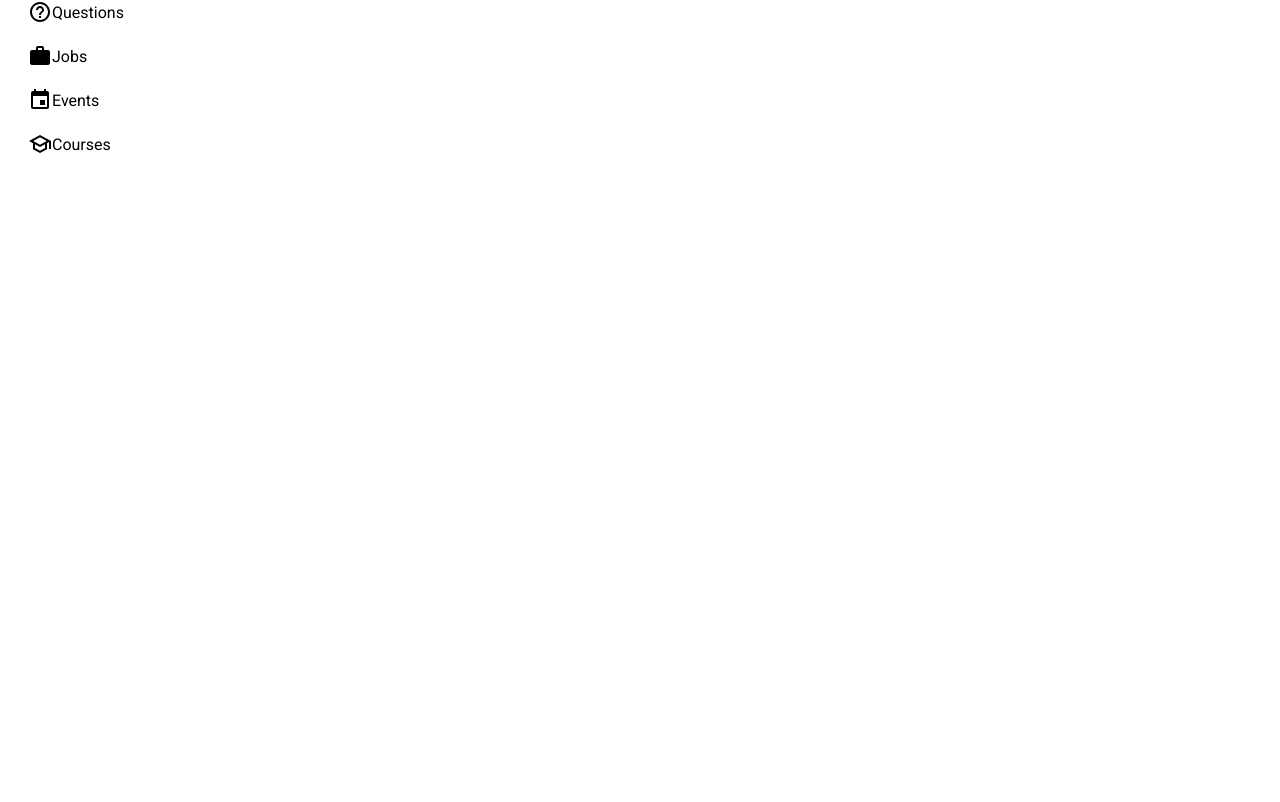
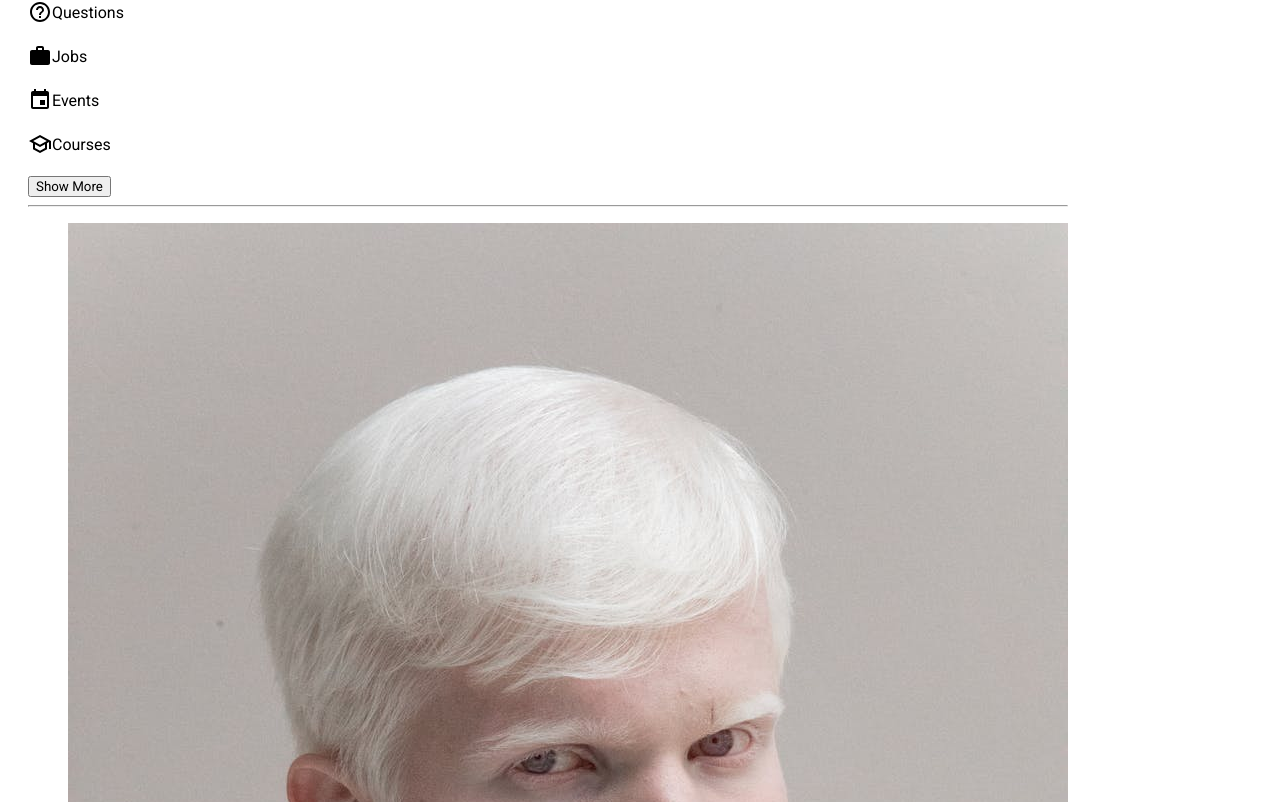
Before and after one commit to Chrstphr9/React-Social-App, a React (Vite) app: page / in a window 1280 px wide. Shown: the part 298-1100 px from the top of the page. Before the commit the page ends 806 px from the top, so only its background shows below. Built offline with nearby package versions, Linux system fonts and the light colour scheme.

Commit message:
created friendList Section

```diff
--- a/src/components/Sidebar/Sidebar.jsx
+++ b/src/components/Sidebar/Sidebar.jsx
@@ -47,6 +47,14 @@
               <span className="sidebarListItemText">Courses</span>
           </li>
         </ul>
+        <button className="sidebarButton">Show More</button>
+        <hr className="sidebarHr"/>
+        <ul className="sidebarFriendList">
+            <li className="sidebarFriend">
+              <img className="sidebarFriendImg" src="/src/assets/person/2.jpeg" alt="" />
+              <span className="sidebarFriendName">Jane Doe</span>
+            </li>
+        </ul>
       </div>
     </div>
   )
```
